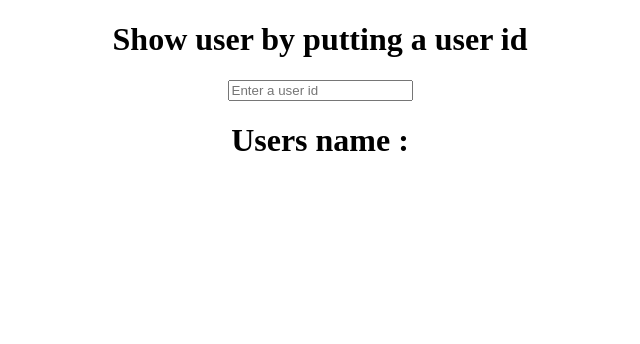
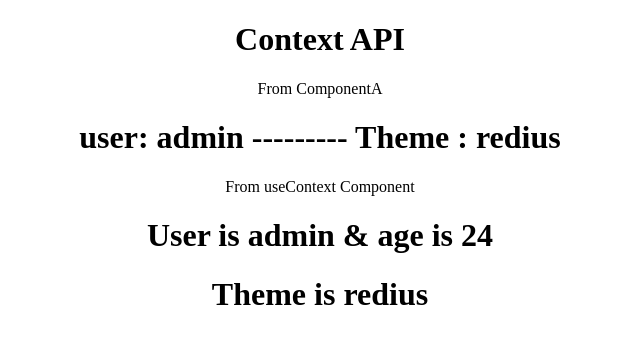
Before and after one commit to Nazmul1582/practice-react, a React (Create React App) app: page / in a window 1280 px wide. Shown: the top 344 px of the page, without its empty margins (320-960 px from the left). Built offline with nearby package versions, Linux system fonts and the light colour scheme; no server answers; the HTML template or start-up script is replaced by a standard one.

Commit message:
useContext hook

```diff
--- a/src/App.js
+++ b/src/App.js
@@ -33,9 +33,10 @@
 // import UseStateComp from './component/Hooks/useState/UseStateComp';
 // import UseStateWithPrevState from './component/Hooks/useState/UseStateWithPrevState';
 // import UseStateWithObjArr from './component/Hooks/useState/UseStateWithObjArr';
+// import UseEffectComp from './component/Hooks/useEffect/UseEffectComp';
 // import FetchDataWithUseEffect from './component/Hooks/useEffect/FetchDataWithUseEffect';
-// import UseEffectComp from './component/Hooks/useEffect/UseEffectComp';
-import FetchSingleData from './component/task/FetchSingleData';
+// import FetchSingleData from './component/task/FetchSingleData';
+import ParentComponent from './component/Hooks/useContext/context/ParentComponent';
 
 // import StudentComp from "./component/StudentComp";
 // import MyClassComp from './component/MyClassComp';
@@ -102,7 +103,8 @@ function App() {
 
       {/* <UseEffectComp /> */}
       {/* <FetchDataWithUseEffect /> */}
-      <FetchSingleData />
+      {/* <FetchSingleData /> */}
+      <ParentComponent />
     </div>
   );
 }
--- /dev/null
+++ b/src/component/Hooks/useContext/UseContextComp.js
@@ -0,0 +1,16 @@
+import React, { useContext } from 'react'
+import ThemeContext from './context/ThemeContext';
+import UserContext from './context/UserContext';
+
+export default function UseContextComp() {
+  const theme = useContext(ThemeContext);
+  const user = useContext(UserContext);
+
+  return (
+    <div>
+      <p>From useContext Component</p>
+      <h1>User is {user.name} & age is {user.age} </h1>
+      <h1>Theme is {theme}</h1>
+    </div>
+  )
+}
--- /dev/null
+++ b/src/component/Hooks/useContext/context/ComponentA.js
@@ -0,0 +1,26 @@
+import React, { Component } from 'react'
+import { ThemeConsumer } from './ThemeContext'
+import { UserConsumer } from './UserContext'
+
+export default class ComponentA extends Component {
+  render() {
+    return (
+      <div>
+        <p>From ComponentA</p>
+        <UserConsumer>
+          {
+            (user) => (
+              <ThemeConsumer>
+                {
+                  (theme) => (
+                    <h1>user: {user.name} --------- Theme : {theme}</h1>
+                  )
+                }
+              </ThemeConsumer>
+            )
+          }
+        </UserConsumer>
+      </div>
+    )
+  }
+}
--- /dev/null
+++ b/src/component/Hooks/useContext/context/ParentComponent.js
@@ -0,0 +1,31 @@
+import React, { Component } from 'react'
+import UseContextComp from '../UseContextComp'
+import ComponentA from './ComponentA'
+import { ThemeProvider } from './ThemeContext'
+import { UserProvider } from './UserContext'
+
+export default class ParentComponent extends Component {
+  constructor(props) {
+    super(props)
+
+    this.state = {
+      name : 'admin',
+      age : 24,
+      theme : 'redius'
+    }
+  }
+  render() {
+    return (
+      <div>
+        <h1>Context API</h1>
+        <UserProvider value={{name: this.state.name, age: this.state.age}}>
+          <ThemeProvider value={this.state.theme}>
+            <ComponentA />
+            <UseContextComp />
+          </ThemeProvider>
+
+        </UserProvider>
+      </div>
+    )
+  }
+}
--- /dev/null
+++ b/src/component/Hooks/useContext/context/ThemeContext.js
@@ -0,0 +1,8 @@
+import React from 'react';
+
+const ThemeContext = React.createContext();
+const ThemeProvider = ThemeContext.Provider;
+const ThemeConsumer = ThemeContext.Consumer;
+
+export { ThemeProvider, ThemeConsumer }
+export default ThemeContext;
--- /dev/null
+++ b/src/component/Hooks/useContext/context/UserContext.js
@@ -0,0 +1,9 @@
+import React from 'react';
+
+const UserContext = React.createContext();
+
+const UserProvider = UserContext.Provider;
+const UserConsumer = UserContext.Consumer;
+
+export { UserProvider, UserConsumer }
+export default UserContext;
```
Also changed, not shown: src/component/Hooks/useContext/context/ProductContext.js (added, +7 -0 lines).
